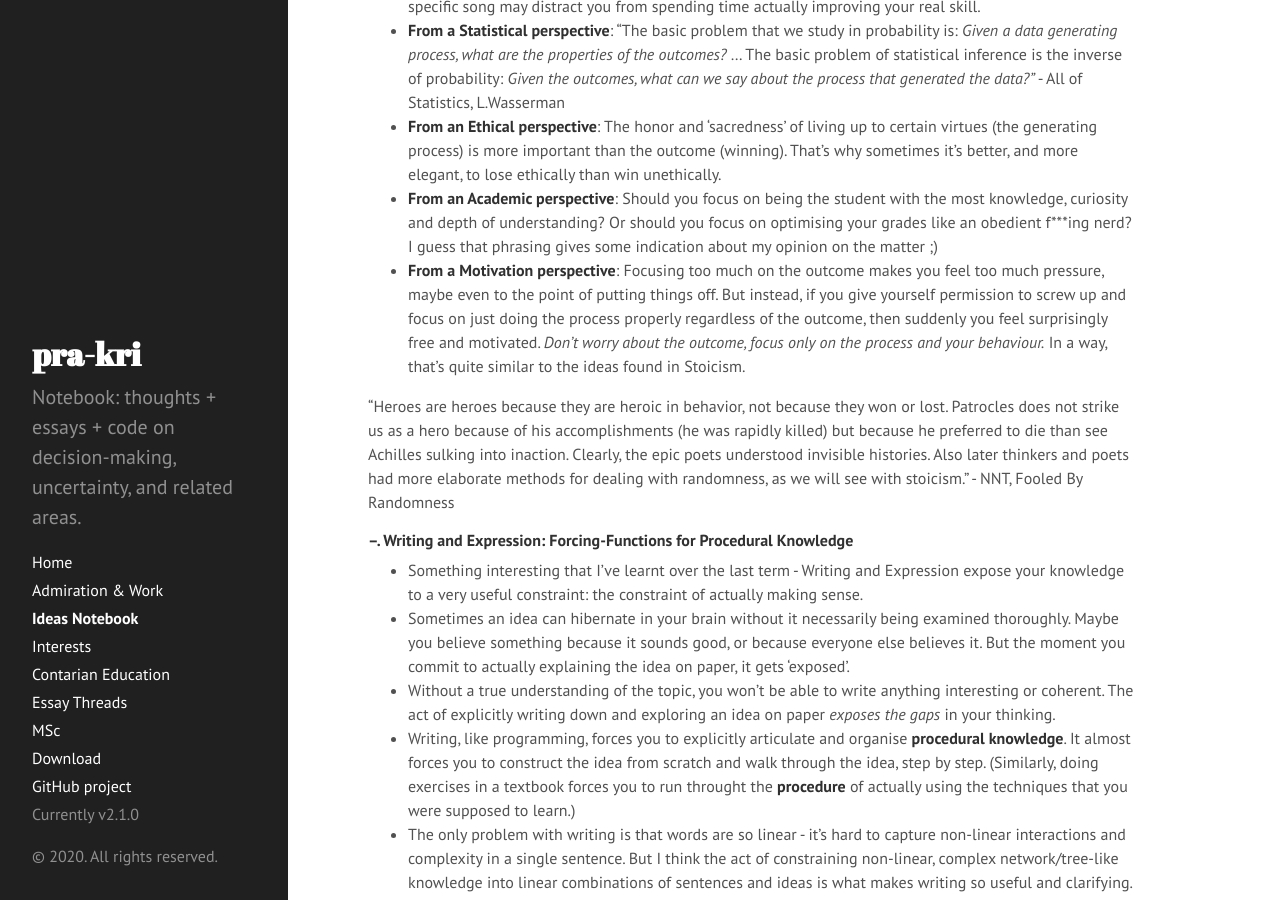
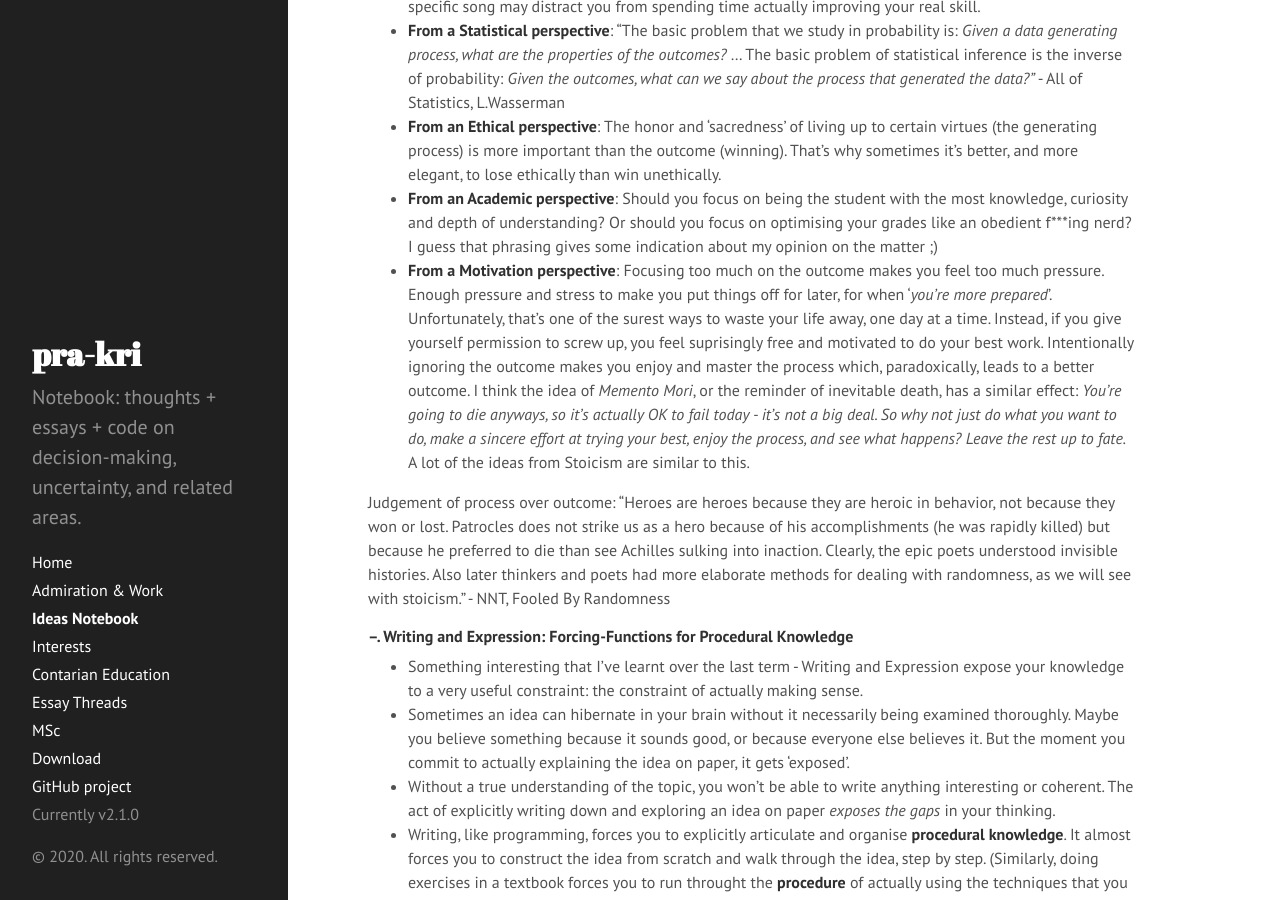
Before and after one commit to pra-kri/pra-kri.github.io, a Jekyll site: the page built from IdeasNotebook.md, in a window 1280 px wide and 900 px high, scrolled down 1254 px. Built offline with Jekyll 4.4.1, drawn with Linux system fonts in a browser that asks for light colours; Markdown is read by kramdown in place of the engine named in the settings.

Commit message:
Update IdeasNotebook.md

```diff
--- a/IdeasNotebook.md
+++ b/IdeasNotebook.md
@@ -31,9 +31,9 @@ Maybe the solution is to work in small selective teams with autonomy and shared
 * **From a Statistical perspective**: "The basic problem that we study in probability is: *Given a data generating process, what are the properties of the outcomes?* ... The basic problem of statistical inference is the inverse of probability: *Given the outcomes, what can we say about the process that generated the data?"* - All of Statistics, L.Wasserman
 * **From an Ethical perspective**: The honor and 'sacredness' of living up to certain virtues (the generating process) is more important than the outcome (winning). That's why sometimes it's better, and more elegant, to lose ethically than win unethically.
 * **From an Academic perspective**: Should you focus on being the student with the most knowledge, curiosity and depth of understanding? Or should you focus on optimising your grades like an obedient f\*\*\*ing nerd? I guess that phrasing gives some indication about my opinion on the matter ;)
-* **From a Motivation perspective**: Focusing too much on the outcome makes you feel too much pressure, maybe even to the point of putting things off. But instead, if you give yourself permission to screw up and focus on just doing the process properly regardless of the outcome, then suddenly you feel surprisingly free and motivated. *Don't worry about the outcome, focus only on the process and your behaviour.* In a way, that's quite similar to the ideas found in Stoicism.
+* **From a Motivation perspective**: Focusing too much on the outcome makes you feel too much pressure. Enough pressure and stress to make you put things off for later, for when '*you're more prepared*'. Unfortunately, that's one of the surest ways to waste your life away, one day at a time. Instead, if you give yourself permission to screw up, you feel suprisingly free and motivated to do your best work. Intentionally ignoring the outcome makes you enjoy and master the process which, paradoxically, leads to a better outcome. I think the idea of *Memento Mori*, or the reminder of inevitable death, has a similar effect: *You're going to die anyways, so it's actually OK to fail today - it's not a big deal. So why not just do what you want to do, make a sincere effort at trying your best, enjoy the process, and see what happens? Leave the rest up to fate.* A lot of the ideas from Stoicism are similar to this.
 
-"Heroes are heroes because they are heroic in behavior, not because they won or lost. Patrocles does not strike us as a hero because of his accomplishments (he was rapidly killed) but because he preferred to die than see Achilles sulking into inaction. Clearly, the epic poets understood invisible histories. Also later thinkers and poets had more elaborate methods for dealing with randomness, as we will see with stoicism." - NNT, Fooled By Randomness
+Judgement of process over outcome: "Heroes are heroes because they are heroic in behavior, not because they won or lost. Patrocles does not strike us as a hero because of his accomplishments (he was rapidly killed) but because he preferred to die than see Achilles sulking into inaction. Clearly, the epic poets understood invisible histories. Also later thinkers and poets had more elaborate methods for dealing with randomness, as we will see with stoicism." - NNT, Fooled By Randomness
 
 ##### --. Writing and Expression: Forcing-Functions for Procedural Knowledge
 * Something interesting that I've learnt over the last term -  Writing and Expression expose your knowledge to a very useful constraint: the constraint of actually making sense.
```
